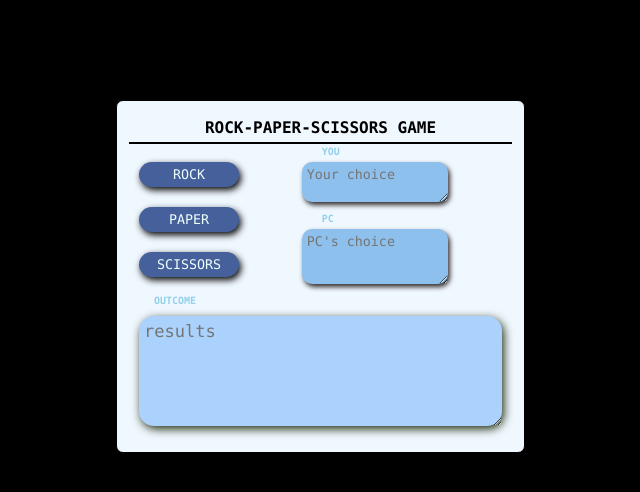
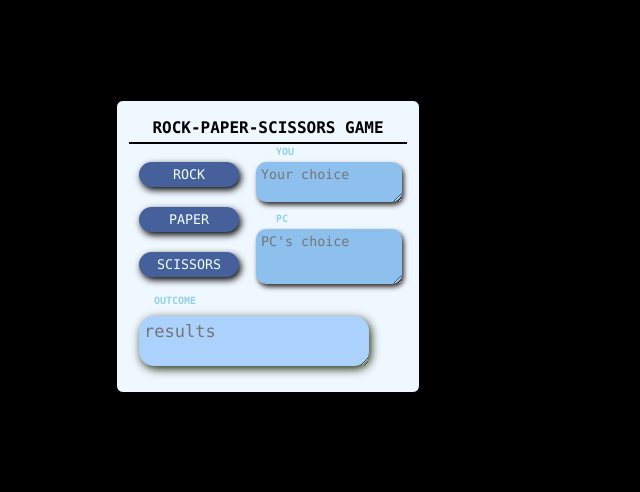
Before and after one commit to patient36/Rock-Paper-Scissors-Game, a plain HTML site: page GAME/index.html in a window 1280 px wide. Shown: the whole page, without its empty margins (332-972 px from the left). Drawn offline with Linux system fonts and the light colour scheme.

Commit message:
Update index.html

```diff
--- a/GAME/index.html
+++ b/GAME/index.html
@@ -26,7 +26,7 @@
                 </td>
             </tr>
             <tr>
-                <td colspan="2"><div class="players">OUTCOME</div><textarea class="results" name="" id="" cols="33" rows="5" placeholder="results"></textarea></td>
+                <td colspan="2"><div class="players">OUTCOME</div><textarea class="results" name="" id="" cols="20" rows="2" placeholder="results"></textarea></td>
             </tr>
         </table>
     </div>
```
